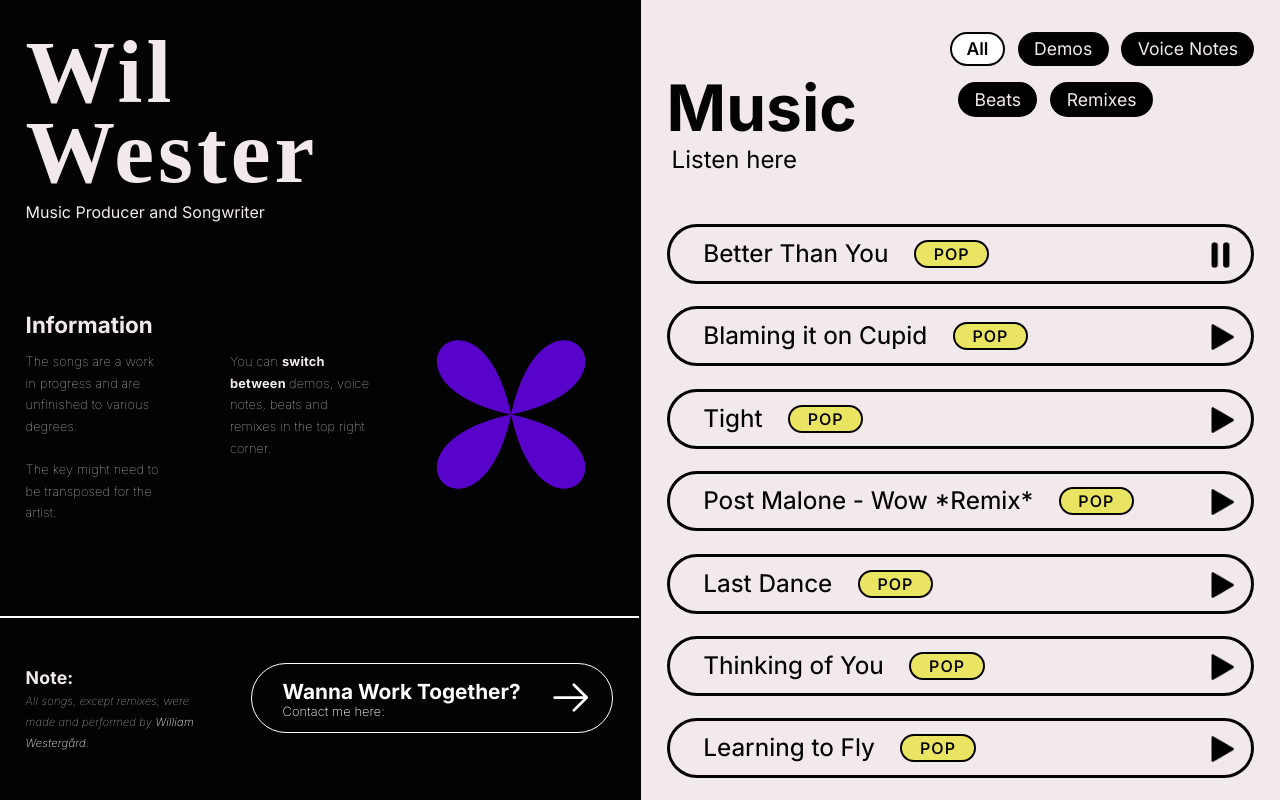
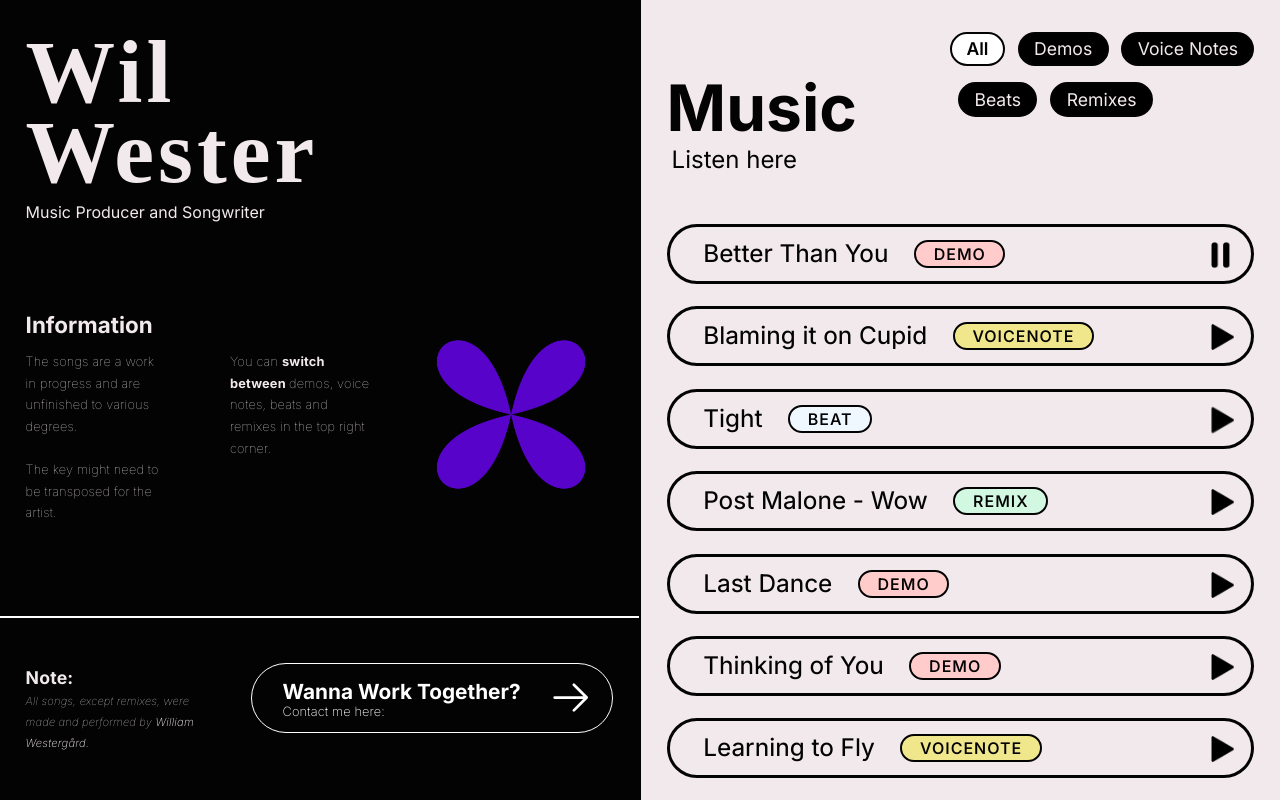
Before and after one commit to williamwestergard/music-website, a React (Vite) app: page / in a window 1280 px wide. Both pictures are taken after a click on the element 1222 px from the left and 253 px from the top of the page. Shown: the top 800 px of the page. Built offline with nearby package versions, Linux system fonts and the light colour scheme; a web font is replaced by a local one.

Commit message:
Your commit message here

```diff
--- a/src/assets/components/MusicHeader.jsx
+++ b/src/assets/components/MusicHeader.jsx
@@ -3,6 +3,7 @@ import "../pages/css/responsive.css";
 function MusicHeader() {
   return (
     <>
+      <section className="music-top-fixed-overlay"></section>
       <section className="music-header">
         <h1>Music</h1>
         <p>Listen here</p>
--- a/src/assets/components/Songs.jsx
+++ b/src/assets/components/Songs.jsx
@@ -1,4 +1,4 @@
-import React, { useRef } from "react";
+import React, { useRef, useState } from "react";
 import Playbutton from "../components/play-button.png";
 import Pausebutton from "../components/pause-button.png";
 import "../pages/css/responsive.css";
@@ -11,6 +11,9 @@ export default function Songs({
 }) {
   const audioRef = useRef(null);
   const isPlaying = playingAudioId === song.id;
+  const [progress, setProgress] = useState(0);
+  const [hasStarted, setHasStarted] = useState(false);
+  const [lastClickedSongId, setLastClickedSongId] = useState(null); // Track last clicked song
 
   const toggleAudio = () => {
     if (audioRef.current) {
@@ -28,16 +31,62 @@ export default function Songs({
         audioRef.current.play();
         setPlayingAudioId(song.id);
         playingAudioRef.current = audioRef.current;
+
+        setHasStarted(true);
       }
+
+      // Track the last clicked song (even when paused)
+      setLastClickedSongId(song.id);
     }
   };
+
+  const handleTimeUpdate = () => {
+    if (audioRef.current) {
+      const percentage =
+        (audioRef.current.currentTime / audioRef.current.duration) * 100;
+      setProgress(percentage);
+    }
+  };
+
+  const handleSeek = (e) => {
+    // Only allow seeking if the song is either playing or paused and is the last clicked song
+    if (playingAudioId && playingAudioId !== song.id) return;
+
+    if (audioRef.current) {
+      const progressBar = e.currentTarget;
+      const clickX = e.nativeEvent.offsetX;
+      const totalWidth = progressBar.clientWidth;
+      const newTime = (clickX / totalWidth) * audioRef.current.duration;
+      audioRef.current.currentTime = newTime;
+      setProgress((clickX / totalWidth) * 100);
+    }
+  };
+
+  const handleEnded = () => {
+    setPlayingAudioId(null);
+    setProgress(0);
+  };
+
+  // Define the background color for each genre
+  const genreBackgroundColor = {
+    Demo: "#ffcccb",
+    VoiceNote: "#f0e68c",
+    Beat: "#f0f8ff",
+    Remix: "#d3f8e2",
+  };
+
+  // Get the background color for the song's genre
+  const backgroundColor = genreBackgroundColor[song.genre] || "#ffffff"; // Default to white if genre not found
 
   return (
     <section className="songs-container">
       <article className="song-title" onClick={toggleAudio}>
         {song.name}
       </article>
-      <article className="song-tag">
+      <article
+        className="song-tag"
+        style={{ backgroundColor: backgroundColor }}
+      >
         <p>{song.genre}</p>
       </article>
       <article className="song-play-button" onClick={toggleAudio}>
@@ -47,7 +96,31 @@ export default function Songs({
           alt={isPlaying ? "Pause" : "Play"}
         />
       </article>
-      <audio ref={audioRef} onEnded={() => setPlayingAudioId(null)}>
+
+      {/* Progress bar is visible after first play, but only enabled for the last clicked song */}
+      {hasStarted && (
+        <div
+          className={`progress-bar-container ${
+            // Disable the progress bar for songs that are neither the currently playing song nor the last clicked song
+            (playingAudioId && playingAudioId !== song.id && !isPlaying) ||
+            playingAudioRef.current !== audioRef.current
+              ? "disabled"
+              : ""
+          }`}
+          onClick={handleSeek}
+        >
+          <div
+            className="progress-fill"
+            style={{ width: `${progress}%` }}
+          ></div>
+        </div>
+      )}
+
+      <audio
+        ref={audioRef}
+        onEnded={handleEnded}
+        onTimeUpdate={handleTimeUpdate}
+      >
         <source src={song.src} type="audio/mpeg" />
       </audio>
     </section>
--- a/src/assets/components/SongsList.jsx
+++ b/src/assets/components/SongsList.jsx
@@ -12,112 +12,112 @@ export default function SongList() {
     {
       id: 1,
       name: "Better Than You",
-      genre: "Pop",
+      genre: "Demo",
       filter: "demo",
       src: "https://www.w3schools.com/html/horse.ogg",
     },
     {
       id: 2,
       name: "Blaming it on Cupid",
-      genre: "Pop",
+      genre: "VoiceNote",
       filter: "voice-note",
       src: "https://www.w3schools.com/html/horse.ogg",
     },
     {
       id: 3,
       name: "Tight",
-      genre: "Pop",
+      genre: "Beat",
       filter: "beats",
       src: "https://www.w3schools.com/html/horse.ogg",
     },
     {
       id: 4,
-      name: "Post Malone - Wow *Remix*",
-      genre: "Pop",
+      name: "Post Malone - Wow",
+      genre: "Remix",
       filter: "remixes",
       src: "https://res.cloudinary.com/dbvcotnqt/video/upload/v1741294938/music-website-songs/remixes/Post_malone_wow_remix_wilwester_nidx8h.mp3",
     },
     {
       id: 5,
       name: "Last Dance",
-      genre: "Pop",
+      genre: "Demo",
       filter: "demo",
       src: "https://www.w3schools.com/html/horse.ogg",
     },
     {
       id: 6,
       name: "Thinking of You",
-      genre: "Pop",
+      genre: "Demo",
       filter: "demo",
       src: "https://www.w3schools.com/html/horse.ogg",
     },
     {
       id: 7,
       name: "Learning to Fly",
-      genre: "Pop",
-      filter: "demo",
+      genre: "VoiceNote",
+      filter: "voice-note",
       src: "https://www.w3schools.com/html/horse.ogg",
     },
     {
       id: 8,
       name: "Let You Go",
-      genre: "Pop",
+      genre: "Demo",
       filter: "demo",
       src: "https://www.w3schools.com/html/horse.ogg",
     },
     {
       id: 9,
       name: "Leia and Han",
-      genre: "Pop",
+      genre: "Demo",
       filter: "demo",
       src: "https://www.w3schools.com/html/horse.ogg",
     },
     {
       id: 10,
       name: "Teenage Dreams",
-      genre: "Pop",
-      filter: "voice-note",
+      genre: "Demo",
+      filter: "demo",
       src: "https://www.w3schools.com/html/horse.ogg",
     },
     {
       id: 11,
       name: "Heavy Trap",
-      genre: "Pop",
+      genre: "Beat",
       filter: "beats",
       src: "https://www.w3schools.com/html/horse.ogg",
     },
     {
       id: 12,
-      name: "Billie Eilish - i love you *Remix*",
-      genre: "Pop",
+      name: "Billie Eilish - i love you",
+      genre: "Remix",
       filter: "remixes",
       src: "https://res.cloudinary.com/dbvcotnqt/video/upload/v1741294302/music-website-songs/remixes/billie_eilish_i_love_you_remix_wilwester_bynnfq.mp3",
     },
     {
       id: 13,
-      name: "Katy Perry - Hot N Cold *Remix*",
-      genre: "Pop",
+      name: "Katy Perry - Hot N Cold",
+      genre: "Remix",
       filter: "remixes",
       src: "https://res.cloudinary.com/dbvcotnqt/video/upload/v1741294183/music-website-songs/remixes/katy_perry_hot_n_cold_remix_wilwester_qoxbsn.mp3",
     },
     {
       id: 14,
       name: "Skinny",
-      genre: "Pop",
+      genre: "Beat",
       filter: "beats",
       src: "https://www.w3schools.com/html/horse.ogg",
     },
     {
       id: 15,
       name: "With You",
-      genre: "Pop",
-      filter: "demo",
+      genre: "VoiceNote",
+      filter: "voice-note",
       src: "https://www.w3schools.com/html/horse.ogg",
     },
     {
       id: 16,
       name: "Goodbye",
-      genre: "Pop",
+      genre: "Demo",
       filter: "demo",
       src: "https://www.w3schools.com/html/horse.ogg",
     },
--- a/src/assets/pages/css/rightSide.css
+++ b/src/assets/pages/css/rightSide.css
@@ -108,14 +108,16 @@
 }
 
 .music-top-fixed-overlay {
-  z-index: 1;
-  height: 25vh;
+  z-index: 2;
+  height: 24vh;
   width: 100%;
-  top: 0;
+  top: -2px;
   position: fixed;
+  background-color: #f2e9ed;
 }
 
 .songs-container {
+  overflow: hidden;
   top: 28vh;
   margin-left: 2vw;
   margin-right: 2vw;
@@ -133,6 +135,8 @@
 }
 
 .song-title {
+  z-index: 1;
+  pointer-events: none;
   color: #030303;
   font-size: clamp(1.5rem, 1.9vw, 2.2rem);
   font-weight: 450;
@@ -145,6 +149,8 @@
 }
 
 .song-tag {
+  pointer-events: none;
+  z-index: 1;
   background-color: #e9e563;
   color: #030303;
   font-size: clamp(1rem, 1vw, 1.2rem);
@@ -165,6 +171,7 @@
 }
 
 .song-play-button {
+  z-index: 1;
   position: absolute;
   right: 1.38vw;
 }
@@ -181,3 +188,28 @@
 .song-play-button-icon:hover {
   cursor: pointer;
 }
+
+.progress-bar-container {
+  z-index: 0;
+  position: absolute;
+  width: 100%;
+  height: 100px;
+  left: 0;
+  background: #dddddd00;
+  border-radius: 5px;
+  overflow: hidden;
+  cursor: pointer;
+}
+
+.progress-fill {
+  height: 100%;
+  width: 0%;
+  background: #e3bb44;
+  transition: width 0.07s linear;
+}
+
+/* Disable interactions when paused */
+.progress-bar-container.disabled {
+  pointer-events: none;
+  opacity: 0.4;
+}
```
